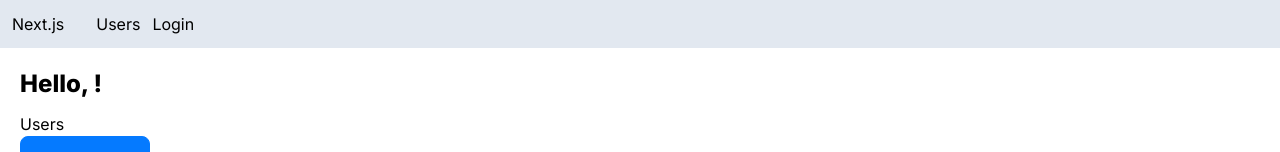
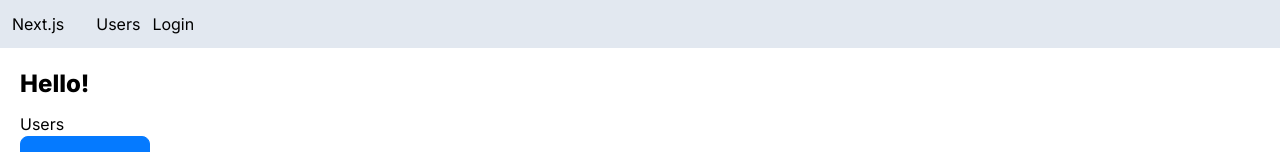
Before and after one commit to niamh-d/next-app-practice, a Next.js app: page / in a window 1280 px wide. Shown: the top 152 px of the page. Built offline with nearby package versions, Linux system fonts and the light colour scheme; no server answers.

Commit message:
logic to sign user out

```diff
--- a/app/NavBar.tsx
+++ b/app/NavBar.tsx
@@ -14,7 +14,14 @@ const NavBar = () => {
       </Link>
       <Link href="/users">Users</Link>
       {status === "loading" && <Loading />}
-      {status === "authenticated" && <div>{session.user!.name}</div>}
+      {status === "authenticated" && (
+        <div>
+          {session.user!.name}
+          <Link href="/api/auth/signout" className="ml-3">
+            Sign out
+          </Link>
+        </div>
+      )}
       {status === "unauthenticated" && (
         <Link href="/api/auth/signin">Login</Link>
       )}
--- a/app/page.tsx
+++ b/app/page.tsx
@@ -7,7 +7,7 @@ export default async function Home() {
   const session = await getServerSession(authOptions);
   return (
     <main>
-      <h1>Hello, {session && <span>{session.user!.name}</span>}!</h1>
+      <h1>Hello{session && <span>, {session.user!.name}</span>}!</h1>
       <Link href="/users">Users</Link>
       <ProductCard />
     </main>
```
